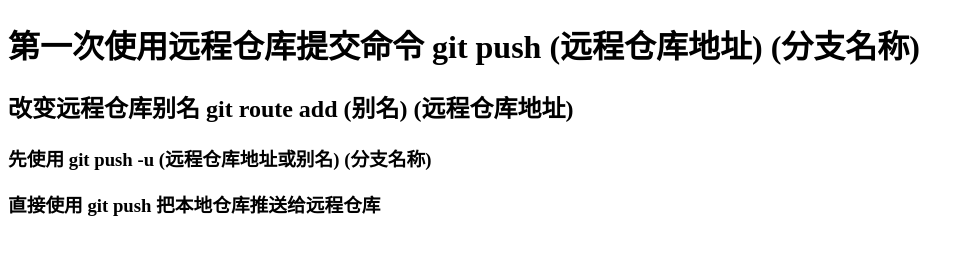
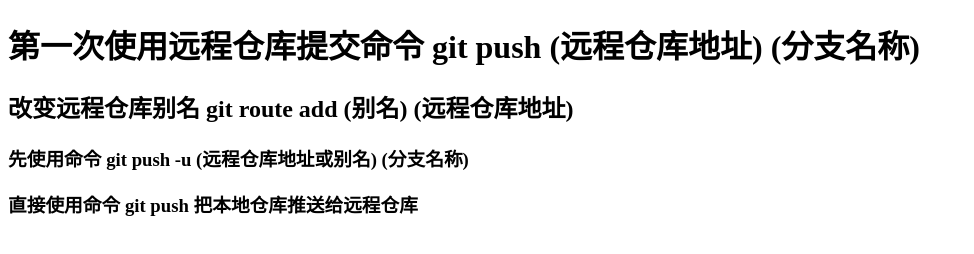
Before and after one commit to moon-inCloud/git-demo, a plain HTML site: page index.html in a window 1280 px wide. Shown: the whole page, without its empty margins (0-974 px from the left). Drawn offline with Linux system fonts and the light colour scheme.

Commit message:
A程序员第四次提交

```diff
--- a/index.html
+++ b/index.html
@@ -8,7 +8,7 @@
 <body>
     <h1>第一次使用远程仓库提交命令 git push (远程仓库地址) (分支名称)</h1>
     <h2>改变远程仓库别名 git route add (别名) (远程仓库地址) </h2>
-    <h3>先使用 git push -u (远程仓库地址或别名) (分支名称)</h3>
-    <h3>直接使用 git push 把本地仓库推送给远程仓库</h3>
+    <h3>先使用命令 git push -u (远程仓库地址或别名) (分支名称)</h3>
+    <h3>直接使用命令 git push 把本地仓库推送给远程仓库</h3>
 </body>
 </html>
```
